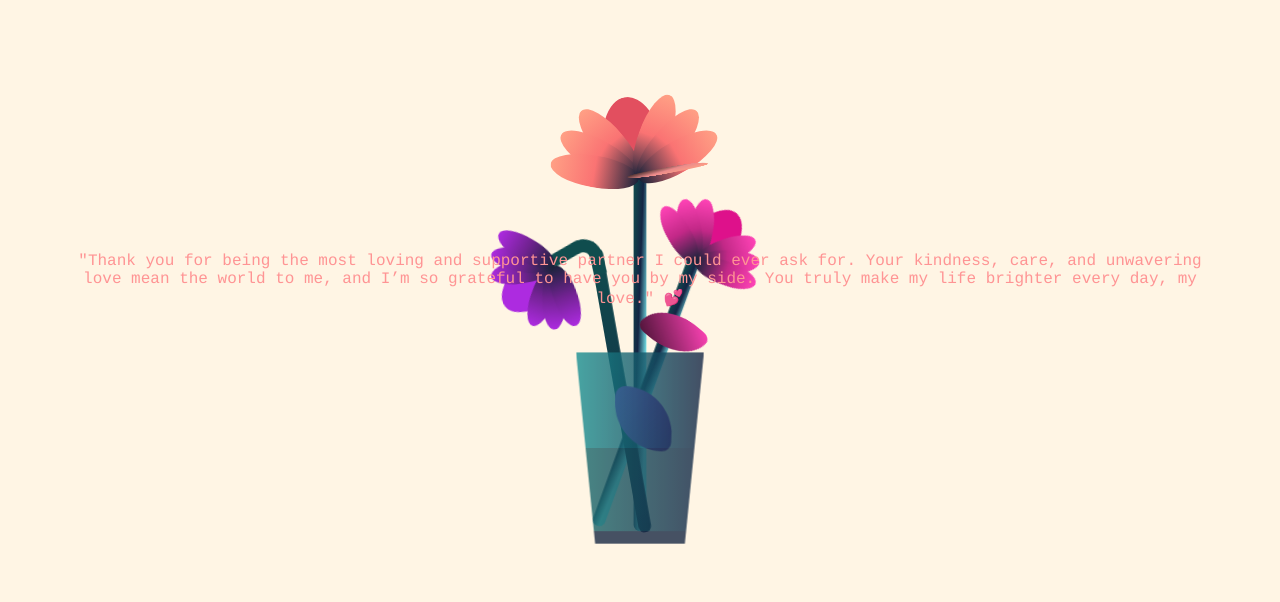
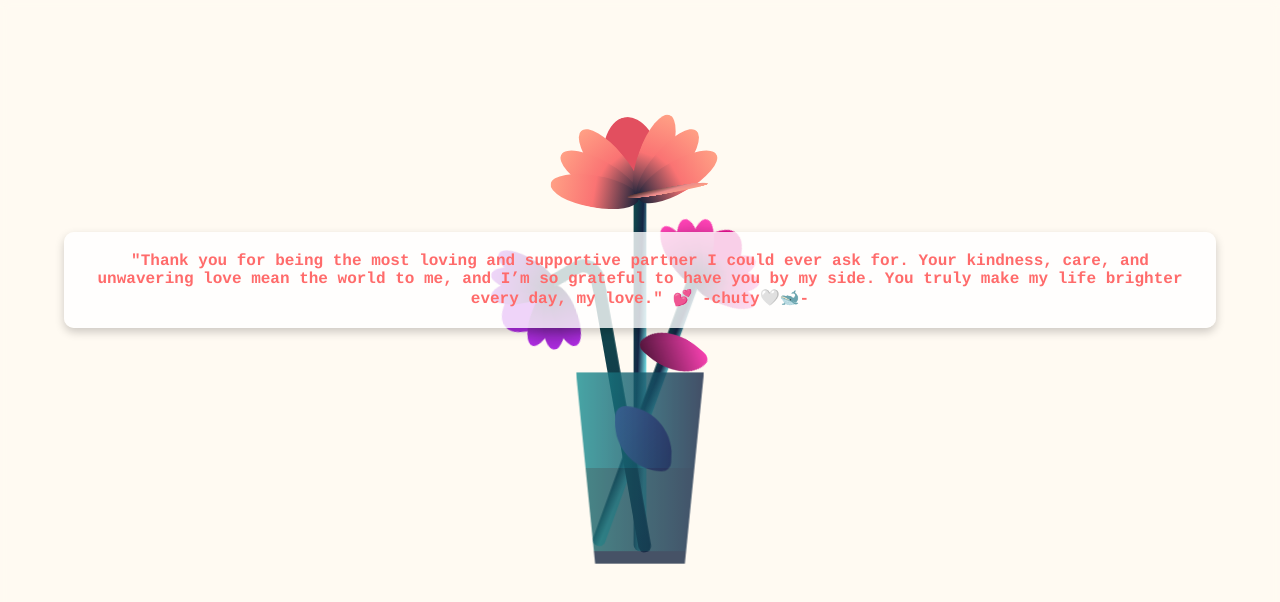
Before and after one commit to MatheeshaDias0926/Will-you-be-my-valentine-, a plain HTML site: page lastpage.html in a window 1280 px wide. Drawn offline with Linux system fonts and the light colour scheme.

Commit message:
last page
last page

```diff
--- a/css/flower.css
+++ b/css/flower.css
@@ -18,24 +18,49 @@ body {
   display: flex;
   flex-direction: column;
   align-items: center;
-  justify-content: center; /* Center content vertically */
+  justify-content: center;
   overflow: hidden;
   color: #ff9494;
   font-family: courier;
+  position: relative;
+}
+
+/* Blurred background overlay */
+body::before {
+  content: "";
+  position: absolute;
+  top: 0;
+  left: 0;
+  width: 100%;
+  height: 100%;
+  background: rgba(255, 255, 255, 0.5); /* Semi-transparent white overlay */
+  backdrop-filter: blur(5px); /* Apply blur effect */
+  z-index: -1; /* Place it behind the content */
 }
 
 #thankyou {
-  width: 90%; /* Adjust width for smaller screens */
+  width: 90%;
   text-align: center;
-  margin: 20px 0; /* Add margin for spacing */
+  margin: 20px 0;
   z-index: 1000;
   position: relative;
-  font-size: 16px; /* Smaller font size for mobile */
+  font-size: 16px;
+  background: rgba(255, 255, 255, 0.8); /* Semi-transparent white background */
+  padding: 20px;
+  border-radius: 10px;
+  box-shadow: 0 4px 10px rgba(0, 0, 0, 0.2); /* Add shadow for better visibility */
+}
+
+#thankyou p {
+  margin: 0;
+  color: #ff6b6b; /* Highlight text color */
+  font-weight: bold; /* Make text bold */
 }
 
 .flower {
   position: relative;
-  transform: scale(0.8); /* Scale down the animation for mobile */
+  transform: scale(0.8);
+  z-index: 1; /* Ensure the flower is above the blurred background */
 }
 
 .flower__glass {
--- a/lastpage.html
+++ b/lastpage.html
@@ -12,7 +12,7 @@
         "Thank you for being the most loving and supportive partner I could ever
         ask for. Your kindness, care, and unwavering love mean the world to me,
         and I’m so grateful to have you by my side. You truly make my life
-        brighter every day, my love." 💕
+        brighter every day, my love." 💕 -chuty🤍🐋-
       </p>
     </div>
     <div class="flower">
```
